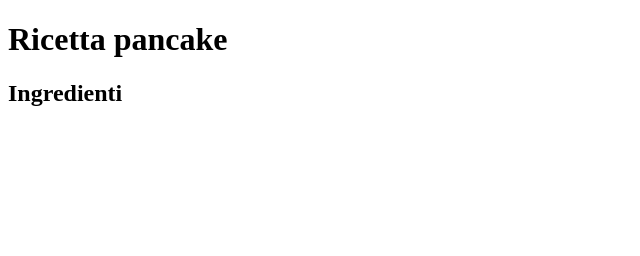
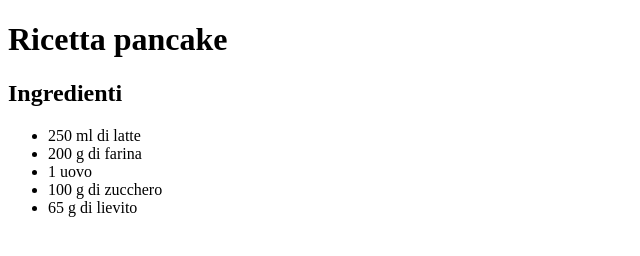
Before and after one commit to RedGuardiaN7/html-ricetta-pancake, a plain HTML site: page index.html in a window 1280 px wide. Shown: the whole page, without its empty margins (0-640 px from the left). Drawn offline with Linux system fonts and the light colour scheme.

Commit message:
Aggiunta lista non ordinata di ingredienti

```diff
--- a/index.html
+++ b/index.html
@@ -11,6 +11,13 @@
 <body>
     <h1>Ricetta pancake</h1>
     <h2>Ingredienti</h2>
+    <ul>
+        <li>250 ml di latte</li>
+        <li>200 g di farina</li>
+        <li>1 uovo</li>
+        <li>100 g di zucchero</li>
+        <li>65 g di lievito</li>
+    </ul>
 </body>
 
 </html>
```
